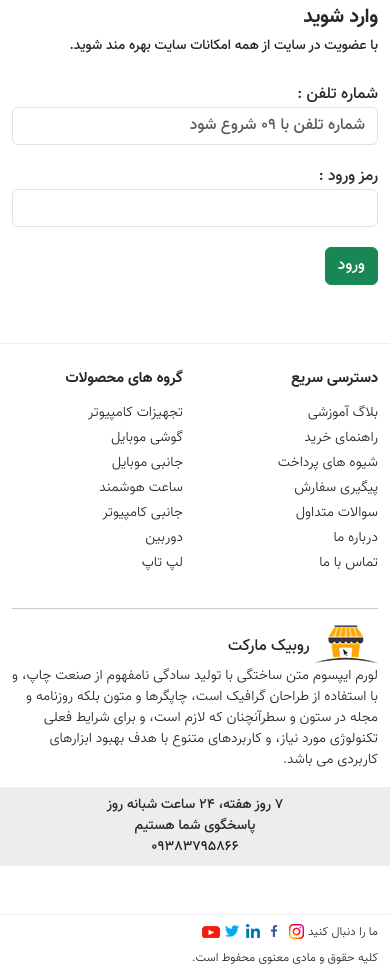
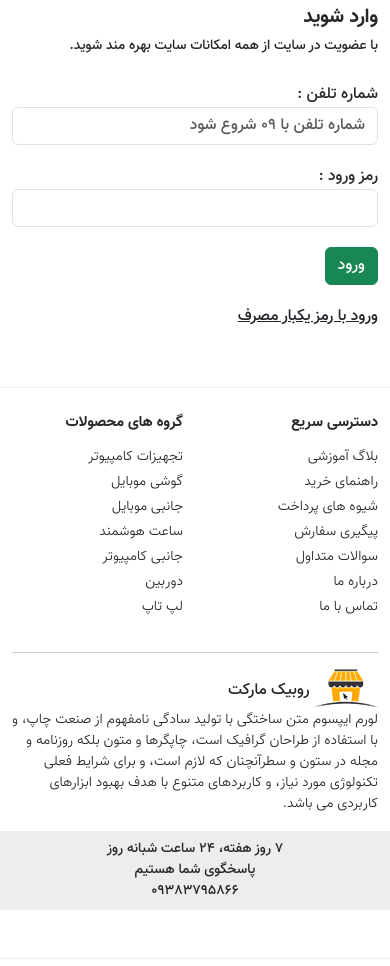
Before and after one commit to MSAEEDIMI/mirabadShop, a Django app: page /login/ in a window 390 px wide. Shown: the part 369-1335 px from the top of the page. Run offline with Django 5.2, Linux system fonts and the light colour scheme; data comes from the database, SQL or seed files in the repository; both versions use the stored data as it was after the commit; some libraries are stand-ins or nearby versions; some web fonts are replaced.

Commit message:
add transaction bottm in login page to regester phone

```diff
--- a/users_app/templates/users_app/login.html
+++ b/users_app/templates/users_app/login.html
@@ -42,6 +42,9 @@
                                 <div class="form-group">
                                     <button type="submit" class="btn btn-success"> ورود </button>
                                 </div>
+                                <div class="form-group">
+                                    <a href=' {% url "users_app:phone_register" %} ' class="fs-12 text-decoration-underline text-dark hover-text-primary"> ورود با رمز یکبار مصرف </a>
+                                </div>
 
                             </form>
                         </div>
```
Also changed, not shown: db.sqlite3.
